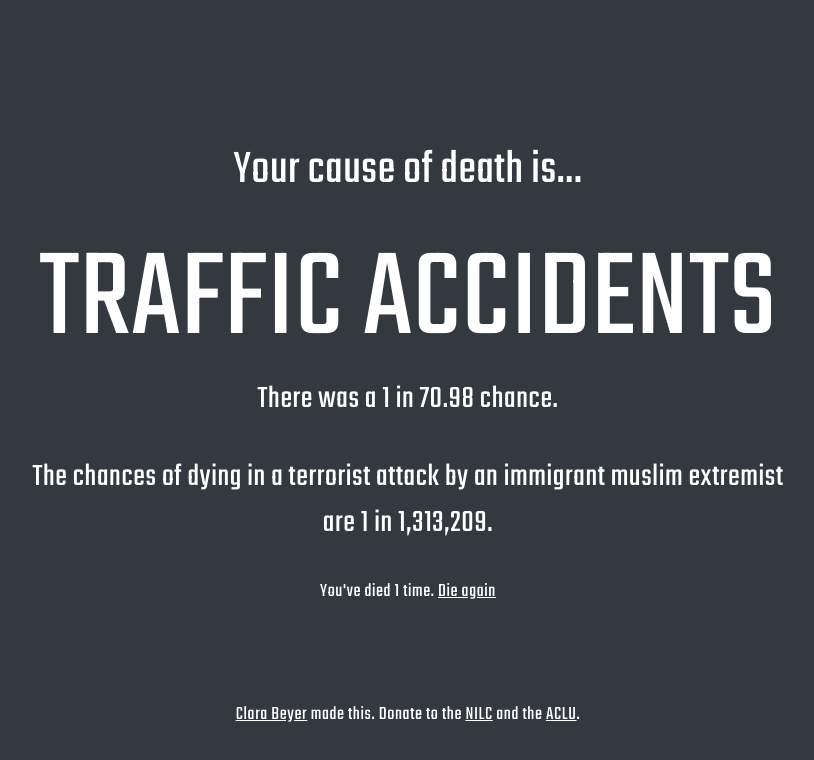
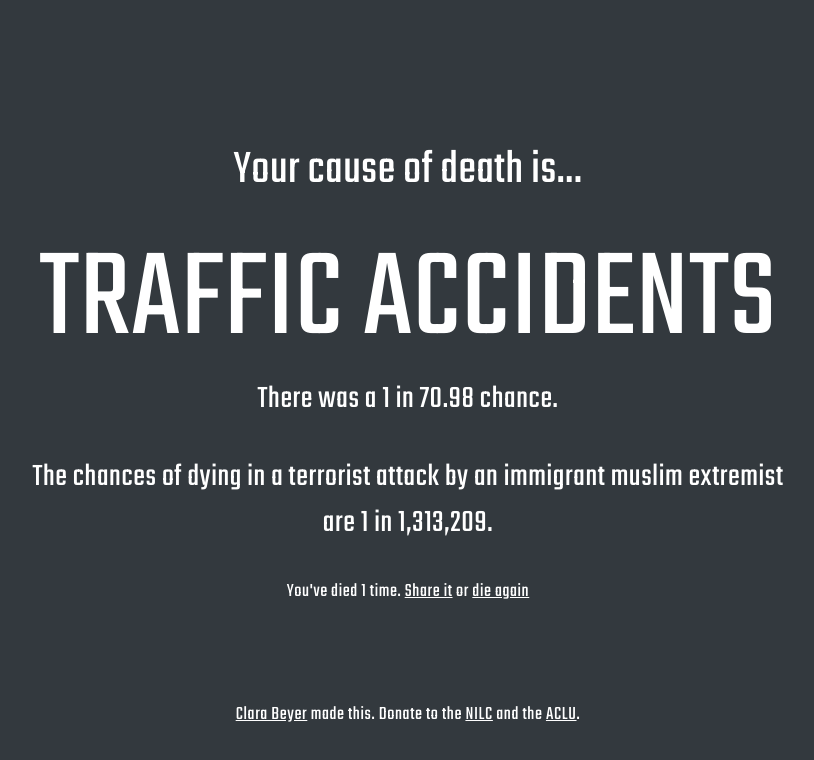
Before and after one commit to csb324/cause-of-death, a plain HTML site: page index.html in a window 1280 px wide. Shown: the whole page, without its empty margins (232-1046 px from the left). Drawn offline with Linux system fonts and the light colour scheme.

Commit message:
added tweet button

```diff
--- a/index.html
+++ b/index.html
@@ -19,7 +19,7 @@
 	</div>
 
 
-	<p class="death">You've died <span id="death__count">1</span> <span id="death__times">time</span>. <a href="#" id="die" class="button">Die again</a></p>
+	<p class="death">You've died <span id="death__count">1</span> <span id="death__times">time</span>. <a target="_blank" id="share" href="">Share it</a> or <a href="#" id="die" class="button">die again</a></p>
 
 
 
--- a/scripts.js
+++ b/scripts.js
@@ -363,6 +363,7 @@ var deaths = [
  }
 ];
 var button = document.getElementById('die');
+var tweet = document.getElementById('share');
 
 function die() {
    var index = Math.random();
@@ -379,10 +380,18 @@ function die() {
       }
    }
 
+   var tweetString = "https://twitter.com/intent/tweet?text=I've%20died%20"
+      + deathCount
+      + "%20times!&url=http%3A//yourcauseofdeath.com";
+
+   tweet.setAttribute('href', tweetString);
+
    document.getElementById('death__count').innerText = deathCount;
+
    if (deathCount > 1) {
       document.getElementById('death__times').innerText = "times";
    }
+
    document.getElementById('cause__label').innerText = death.TOTAL;
    document.getElementById('odds__factor').innerText = death.chances;
    document.getElementsByTagName('body')[0].setAttribute('style', "background-color: " + death.background + ";");
--- a/styles.css
+++ b/styles.css
@@ -49,10 +49,13 @@ a {
 	margin-top: 5em;
 }
 
-@media screen and (max-width: 700px) {
+
+@media screen and (max-width: 600px) {
 	body {
 		font-size: 12px;
 	}
+}
+@media screen and (max-width: 700px) {
 	.cause__intro, .cause {
 		margin-top: 0;
 	}
```
Lines whose indentation alone changed are shown as unchanged.
